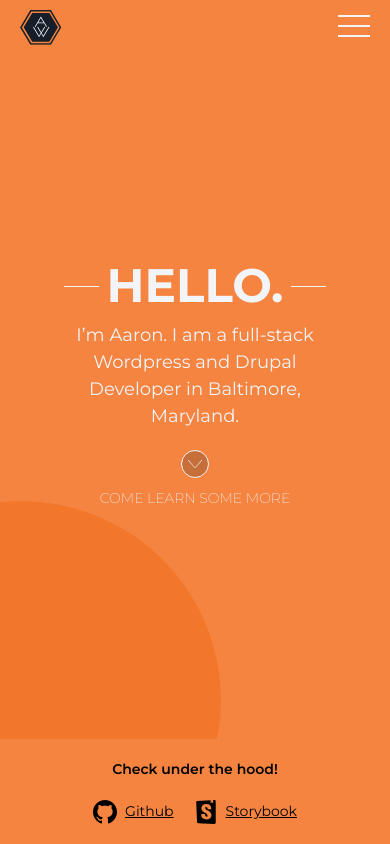
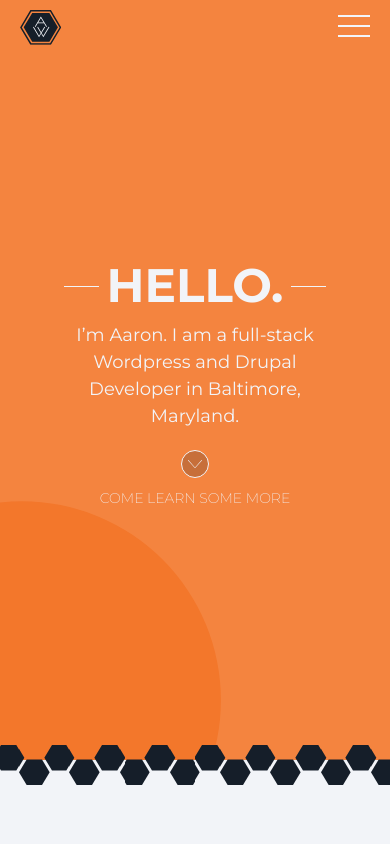
Before and after one commit to aweidele/awcom, a React (Vite) app: page / in a window 390 px wide. Shown: the top 844 px of the page. Built offline with nearby package versions, Linux system fonts and the light colour scheme.

Commit message:
Header story?

```diff
--- a/src/components/layout/Footer.jsx
+++ b/src/components/layout/Footer.jsx
@@ -7,7 +7,7 @@ import { MailForm } from "../elements/MailForm";
 export const Footer = () => {
   return (
     <>
-      <Section className="bg-p2 text-xs py-5 sticky bottom-0 z-50">
+      <Section className="bg-p2 text-xs py-5 md:sticky bottom-0 z-50">
         <nav className="flex justify-center gap-5 items-center flex-wrap">
           <h3 className="font-semibold max-sm:w-full text-center">Check under the hood!</h3>
           <ul className="flex justify-center gap-5 items-center">
```
Also changed, not shown: 1 other file (tests, documents, lock files or other folders).
